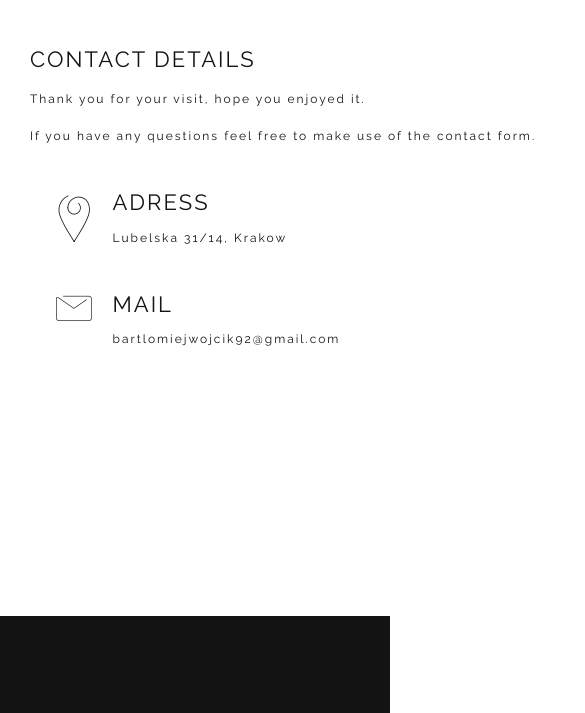
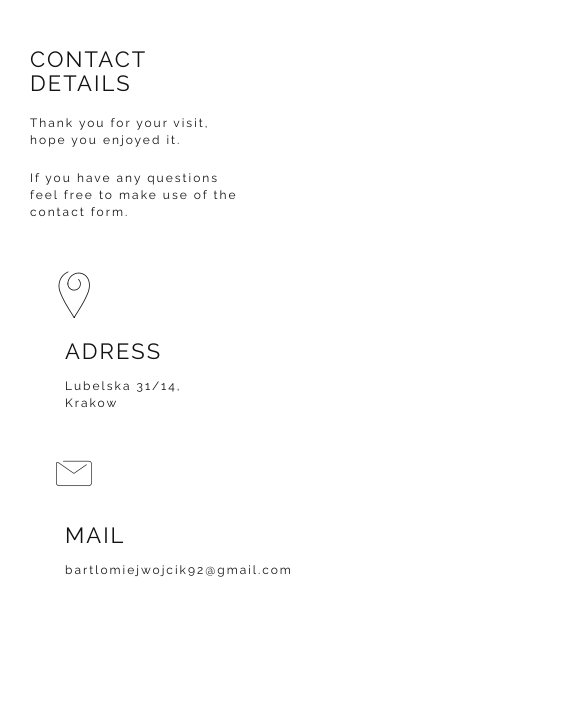
Before and after one commit to bartlwojcik/bartlwojcik.github.io, a website with bundled scripts: page index.html in a window 390 px wide. Shown: the part 5316-6029 px from the top of the page, 585 px wide, since content can reach past the window. Built offline with nearby package versions, Linux system fonts and the light colour scheme; a web font is replaced by a local one.

Commit message:
small screens error fixed

```diff
--- a/index.html
+++ b/index.html
@@ -220,8 +220,6 @@
   <script src="https://maxcdn.bootstrapcdn.com/bootstrap/3.3.6/js/bootstrap.min.js" integrity="sha384-0mSbJDEHialfmuBBQP6A4Qrprq5OVfW37PRR3j5ELqxss1yVqOtnepnHVP9aJ7xS" crossorigin="anonymous"></script>
   <script src="https://ajax.googleapis.com/ajax/libs/jqueryui/1.12.0/jquery-ui.min.js"></script>
   <script src="http://cdnjs.cloudflare.com/ajax/libs/modernizr/2.8.2/modernizr.js"></script>
-  <script src="https://use.fontawesome.com/bae9361d4d.js"></script>
-  <!--<script src="scripts/main.js"></script>-->
   <script src="js/main.bundle.js"></script>
 </body>
 </html>
--- a/sass/_contact.scss
+++ b/sass/_contact.scss
@@ -38,7 +38,6 @@ textarea.form-control {
   display: none;
   left: 0px;
   top: 0px;
-  //background-color: yellow;
   color: black;
   height: 40vh;
   width: 100%;
@@ -60,7 +59,7 @@ textarea.form-control {
   font-size: 12px;
   letter-spacing: 2px;
   min-height: 350px;
-  width: 600px;
+  max-width: 600px;
   h2 {
     font-size: 22px;
     padding-bottom: 5px;
```
Also changed, not shown: css/styles.css.
